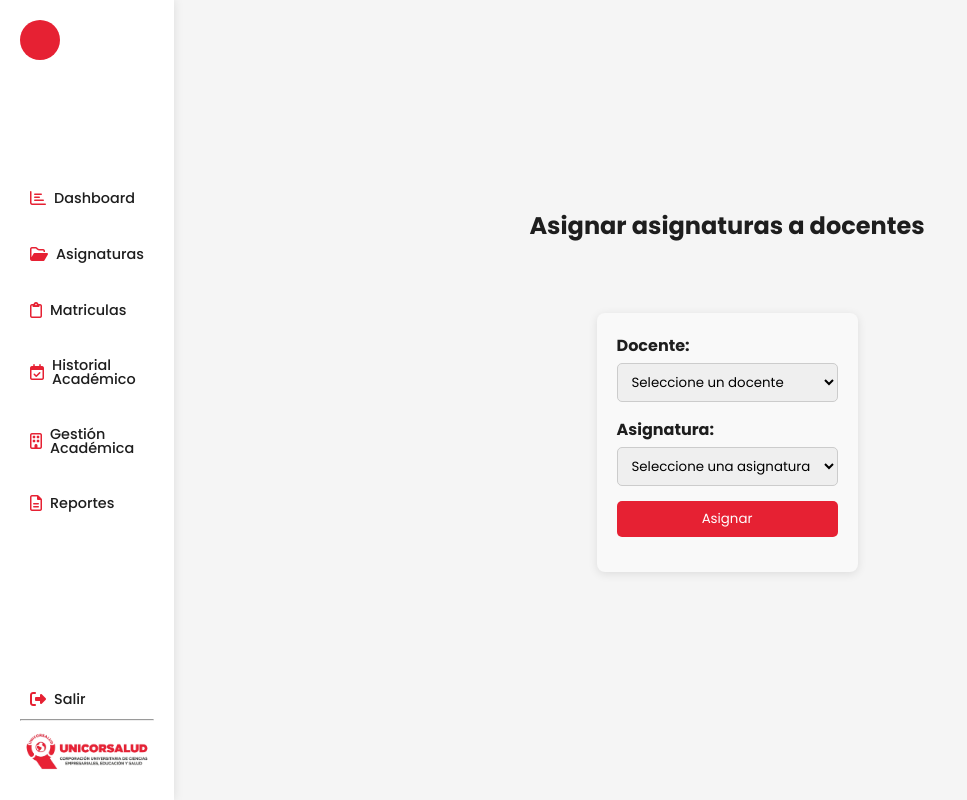
After one commit to seb05tian/UnicorSalud, a Django app: page /gestion_academica/asignar-asignatura/ in a window 1280 px wide. The commit adds this page. Shown: the whole page, without its empty margins (0-967 px from the left). Run offline with Django 5.2, Linux system fonts and the light colour scheme; data that the repository does not hold is empty; some libraries are stand-ins or nearby versions.

Commit message:
Asig_docentes done

```diff
--- /dev/null
+++ b/GestionMatricula/static/styles/admin_docente_asign.css
@@ -0,0 +1,52 @@
+.container {
+    padding: 20px;
+    display: flex;
+    flex-direction: column;
+    align-items: center;
+    gap: 50px;
+    justify-content: center;
+    width: 100%;
+}
+
+form {
+    background-color: #f9f9f9;
+    padding: 20px;
+    max-width: 400px;
+    margin: 20px auto;
+    border-radius: 8px;
+    box-shadow: 0 2px 10px rgba(0,0,0,0.1);
+    font-family: Arial, sans-serif;
+    height: max-content;
+}
+
+form label {
+    display: block;
+    margin-bottom: 5px;
+    font-weight: bold;
+}
+
+form select,
+form input[type="text"],
+form button {
+    width: 100%;
+    padding: 8px 10px;
+    margin-bottom: 15px;
+    border: 1px solid #ccc;
+    border-radius: 5px;
+}
+
+form button {
+    background-color: #e62133;
+    color: white;
+    border: none;
+    cursor: pointer;
+}
+
+form button:hover {
+    background-color: #b41c29;
+}
+
+p {
+    text-align: center;
+    font-weight: bold;
+}
--- a/GestionMatricula/templates/base.html
+++ b/GestionMatricula/templates/base.html
@@ -47,7 +47,7 @@
                     <div class="submenu">
                         <a href="{% url 'programa_admin_view' %}">Programas</a>
                         <a href="{% url 'asignaturas_admin_view' %}">Asignaturas</a>
-                        <a href="/asignacion-docentes">Asignación Docentes</a>
+                        <a href="{% url 'asignar_asignatura_admin_view' %}">Asignación Docentes</a>
                         <a href="{% url 'usuarios_admin_view' %}">Usuarios</a>
                     </div>
                 </div>
--- a/GestionMatricula/templates/core/admin_asignatura.html
+++ b/GestionMatricula/templates/core/admin_asignatura.html
@@ -26,8 +26,8 @@
           <li>
             <span>{{ asig.codigo }} - {{ asig.nombre }} - Nivel: {{ asig.nivel }}</span>
             <div class="action-buttons">
-              <a class="edit" href="{% url 'editar_asignatura_admin' asig.pk %}">Editar</a>
-              <a class="delete" href="{% url 'eliminar_asignatura_admin' asig.pk %}">Eliminar</a>
+              <a class="edit" href="{% url 'editar_asignatura_admin' asig.pk %}"><i class="fa-regular fa-pen-to-square"></i></a>
+              <a class="delete" href="{% url 'eliminar_asignatura_admin' asig.pk %}"><i class="fa-regular fa-trash-can"></i></a>
             </div>
           </li>
         {% endfor %}
--- /dev/null
+++ b/GestionMatricula/templates/core/admin_docentes_asign.html
@@ -0,0 +1,43 @@
+{% extends 'base.html' %}
+{% load static %}
+
+
+{% block title %}Asignación Docentes{% endblock %}
+
+{% block extra_css %}
+  <link rel="stylesheet" href="{% static 'styles/admin_docente_asign.css' %}">
+{% endblock %}
+
+{% block content %}
+    <div class="container">
+        <h2>Asignar asignaturas a docentes</h2>
+
+        {% if messages %}
+            {% for message in messages %}
+                <p class="{% if message.tags %}{{ message.tags }}{% endif %}">{{ message }}</p>
+            {% endfor %}
+        {% endif %}
+
+        <form method="post" action="{% url 'asignar_asignatura_admin_view' %}">
+            {% csrf_token %}
+
+            <label for="docente">Docente:</label>
+            <select name="docente_id" id="docente" required>
+                <option value="">Seleccione un docente</option>
+                {% for docente in docentes %}
+                    <option value="{{ docente.id }}">{{ docente.get_full_name }}</option>
+                {% endfor %}
+            </select><br>
+
+            <label for="asignatura">Asignatura:</label>
+            <select name="asignatura_id" id="asignatura" required>
+                <option value="">Seleccione una asignatura</option>
+                {% for asignatura in asignaturas %}
+                    <option value="{{ asignatura.id }}">{{ asignatura.nombre }}</option>
+                {% endfor %}
+            </select><br>
+
+            <button type="submit">Asignar</button>
+        </form>
+    </div>
+{% endblock %}
--- a/GestionMatricula/templates/core/programas.html
+++ b/GestionMatricula/templates/core/programas.html
@@ -1,7 +1,7 @@
 {% extends 'base.html' %}
 {% load static %}
 
-{% block title %}Asignaturas Disponibles{% endblock %}
+{% block title %}Gestion Programas{% endblock %}
 
 {% block extra_css %}
 <link rel="stylesheet" href="{% static 'styles/programas.css' %}">
--- a/GestionMatricula/urls.py
+++ b/GestionMatricula/urls.py
@@ -8,6 +8,7 @@ from .views.home import home
 from .views.usuarios import usuarios_admin_view
 from .views.programa import programas_view,  eliminar_programa
 from .views.docente import docente_asignaturas_asignadas
+from .views.docentes_asig import asignar_asignatura
 
 urlpatterns = [
     path('', home, name='home'),
@@ -18,6 +19,7 @@ urlpatterns = [
     path('gestion_academica/asignaturas', asignaturas_admin_view, name='asignaturas_admin_view'),
     path('gestion_academica/usuarios', usuarios_admin_view, name='usuarios_admin_view'),
     path('gestion_academica/programa/', programas_view, name='programa_admin_view'),
+    path('gestion_academica/asignar-asignatura/', asignar_asignatura, name='asignar_asignatura_admin_view'),
 
     path('gestion_admin/asignaturas/', asignaturas_admin_view, name='asignaturas_admin'),
     path('gestion_admin/asignaturas/editar/<int:pk>/', editar_asignatura, name='editar_asignatura_admin'),
--- /dev/null
+++ b/GestionMatricula/views/docentes_asig.py
@@ -0,0 +1,33 @@
+from django.shortcuts import render, redirect
+from django.contrib.auth import get_user_model
+from ..models import Asignatura, AsignaturaDocente
+from django.contrib import messages
+
+User = get_user_model()
+
+def asignar_asignatura(request):
+    if request.method == 'POST':
+        docente_id = request.POST.get('docente_id')
+        asignatura_id = request.POST.get('asignatura_id')
+
+        try:
+            docente = User.objects.get(id=docente_id, rol='docente')
+            asignatura = Asignatura.objects.get(id=asignatura_id)
+
+            if AsignaturaDocente.objects.filter(docente=docente, asignatura=asignatura).exists():
+                messages.error(request, 'Este docente ya está asignado a esta asignatura.')
+            else:
+                AsignaturaDocente.objects.create(docente=docente, asignatura=asignatura)
+                messages.success(request, 'Asignación realizada con éxito.')
+
+        except Exception as e:
+            messages.error(request, f'Ocurrió un error: {str(e)}')
+
+        return redirect('asignar_asignatura_admin_view')  # Redirige luego del POST
+
+    docentes = User.objects.filter(rol='docente')
+    asignaturas = Asignatura.objects.all()
+    return render(request, 'core/admin_docentes_asign.html', {
+        'docentes': docentes,
+        'asignaturas': asignaturas,
+    })
```
Also changed, not shown: GestionMatricula/static/styles/admin_asignatura.css (+16 -7 lines).
